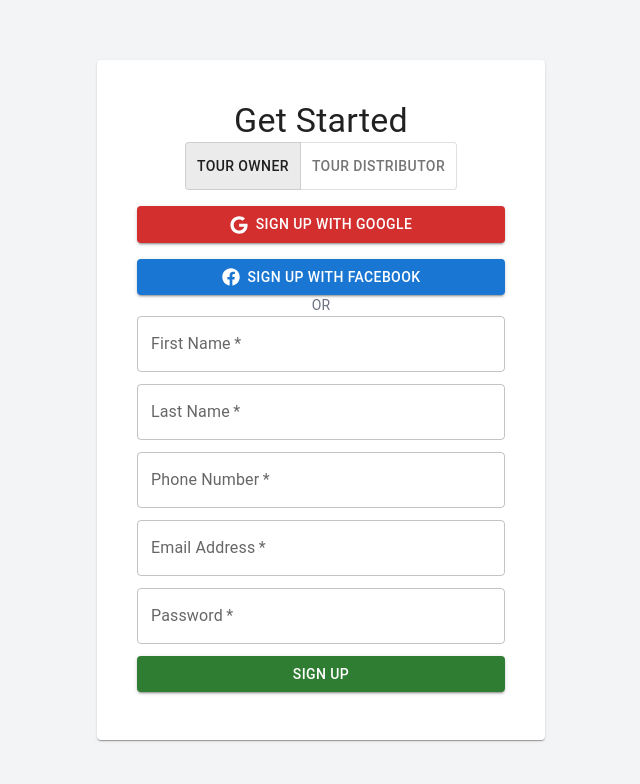
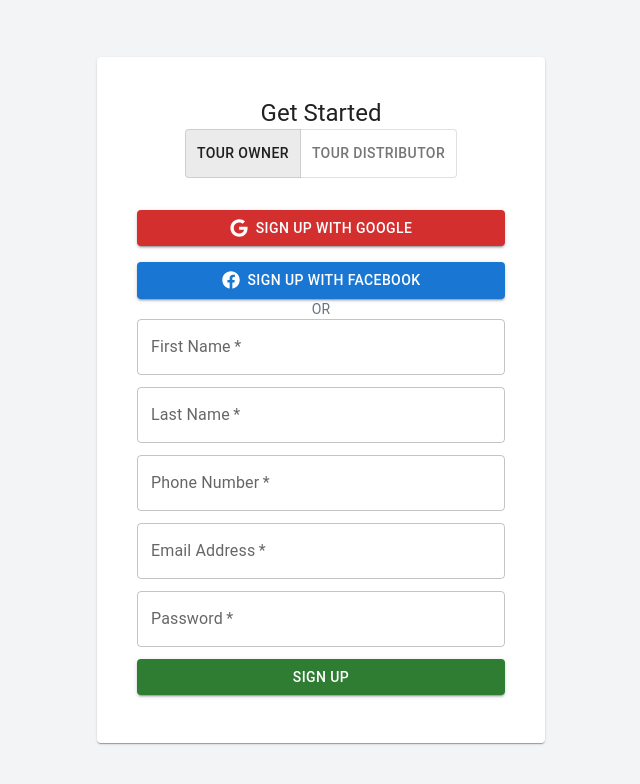
Before and after one commit to Mercy-Iyanu/TourNest, a React (Create React App) app: page /signup in a window 1280 px wide. Both pictures are taken after a click on the button "TOUR OWNER". Shown: the top 784 px of the page, without its empty margins (319-959 px from the left). Built offline with nearby package versions, Linux system fonts and the light colour scheme.

Commit message:
refactor(auth): refactor login and signup pages

```diff
--- a/src/components/auth/Login.js
+++ b/src/components/auth/Login.js
@@ -5,11 +5,22 @@ import { auth } from '../../utils/firebase';
 import { useNavigate, Link } from 'react-router-dom';
 import { Button, Card, CardContent, Typography } from '@mui/material';
 
+const SocialButton = ({ onClick, icon: Icon, text, color }) => (
+    <Button
+        onClick={onClick}
+        variant="contained"
+        color={color}
+        className="flex items-center gap-6 w-full py-2"
+    >
+        <Icon className="text-lg" /> {text}
+    </Button>
+);
+
 const Login = ({ onLogin }) => {
     const navigate = useNavigate();
     const googleProvider = new GoogleAuthProvider();
 
-    const GoogleLogin = async () => {
+    const handleGoogleLogin = async () => {
         try {
             const result = await signInWithPopup(auth, googleProvider);
             console.log(result.user);
@@ -17,7 +28,7 @@ const Login = ({ onLogin }) => {
             onLogin(true);
             navigate('/');
         } catch (error) {
-            console.log(error);
+            console.error("Google login error:", error);
         }
     };
 
@@ -33,31 +44,30 @@ const Login = ({ onLogin }) => {
                     </Typography>
 
                     <div className="flex flex-col gap-4 mt-4 mb-4">
-                        <Button
-                            onClick={GoogleLogin}
-                            variant="contained"
+                        <SocialButton
+                            onClick={handleGoogleLogin}
+                            icon={FaGoogle}
+                            text="Sign in with Google"
                             color="error"
-                            className="flex items-center gap-6 w-full py-2"
-                        >
-                            <FaGoogle className='text-lg' /> Sign in with Google
-                        </Button>
-                        <Button
-                            variant="contained"
+                        />
+                        <SocialButton
+                            onClick={() => alert('Facebook login coming soon')}
+                            icon={FaFacebook}
+                            text="Sign in with Facebook"
                             color="primary"
-                            className="flex items-center gap-6 w-full py-2"
-                        >
-                            <FaFacebook className='text-lg' /> Sign in with Facebook
-                        </Button>
+                        />
                     </div>
 
                     <Typography variant="body2" className="text-center text-gray-500 mt-4">
                         Don't have an account?{' '}
-                        <Link to='/signup' className='text-blue-600 hover:underline'>Sign up</Link>
+                        <Link to="/signup" className="text-blue-600 hover:underline">
+                            Sign up
+                        </Link>
                     </Typography>
                 </CardContent>
             </Card>
         </div>
     );
-}
+};
 
 export default Login;
--- a/src/components/auth/Signup.js
+++ b/src/components/auth/Signup.js
@@ -1,13 +1,20 @@
 import React, { useState } from "react";
 import { FaGoogle, FaFacebook } from "react-icons/fa";
 import { GoogleAuthProvider, signInWithPopup } from "firebase/auth";
+import { useNavigate } from "react-router-dom";
+import {
+  Button,
+  Card,
+  CardContent,
+  TextField,
+  Typography,
+  ToggleButton,
+  ToggleButtonGroup,
+} from "@mui/material";
 import { auth } from "../../utils/firebase";
-import { useNavigate } from "react-router-dom";
-import { Button, Card, CardContent, TextField, Typography, ToggleButton, ToggleButtonGroup } from "@mui/material";
 
 const SignUp = () => {
   const navigate = useNavigate();
-  const googleProvider = new GoogleAuthProvider();
   const [role, setRole] = useState("");
   const [formData, setFormData] = useState({
     firstName: "",
@@ -17,19 +24,17 @@ const SignUp = () => {
     password: "",
   });
 
+  const handleChange = ({ target: { name, value } }) =>
+    setFormData((prev) => ({ ...prev, [name]: value }));
+
   const handleGoogleSignUp = async () => {
     try {
-      const result = await signInWithPopup(auth, googleProvider);
-      console.log(result.user);
+      const result = await signInWithPopup(auth, new GoogleAuthProvider());
       localStorage.setItem("authUser", JSON.stringify(result.user));
       navigate("/");
     } catch (error) {
-      console.log(error);
+      console.error("Google sign-up error:", error);
     }
-  };
-
-  const handleChange = (e) => {
-    setFormData({ ...formData, [e.target.name]: e.target.value });
   };
 
   const handleSubmit = (e) => {
@@ -38,11 +43,23 @@ const SignUp = () => {
     navigate("/");
   };
 
+  const renderTextField = (label, name, type = "text") => (
+    <TextField
+      label={label}
+      name={name}
+      type={type}
+      value={formData[name]}
+      onChange={handleChange}
+      fullWidth
+      required
+    />
+  );
+
   return (
     <div className="flex items-center justify-center min-h-screen bg-gray-100 p-4">
       <Card className="shadow-xl max-w-md w-full p-6">
         <CardContent>
-          <Typography variant="h4" className="font-bold text-center mb-4">
+          <Typography variant="h5" className="font-bold text-center">
             Get Started
           </Typography>
 
@@ -50,7 +67,7 @@ const SignUp = () => {
             value={role}
             exclusive
             onChange={(e, newRole) => setRole(newRole)}
-            className="flex justify-center w-full mb-4"
+            className="flex justify-center w-full mb-8"
           >
             <ToggleButton value="Tour Owner">Tour Owner</ToggleButton>
             <ToggleButton value="Tour Distributor">Tour Distributor</ToggleButton>
@@ -63,67 +80,29 @@ const SignUp = () => {
                   onClick={handleGoogleSignUp}
                   variant="contained"
                   color="error"
-                  className="w-full py-2 mb-6 flex items-center gap-2"
+                  className="w-full py-2 flex items-center gap-2"
                 >
                   <FaGoogle className="text-lg" /> Sign up with Google
                 </Button>
                 <Button
                   variant="contained"
                   color="primary"
-                  className="w-full py-2 mb-6 flex items-center gap-2"
+                  className="w-full py-2 flex items-center gap-2"
                 >
                   <FaFacebook className="text-lg" /> Sign up with Facebook
                 </Button>
               </div>
 
-              <Typography variant="body2" className="text-center text-gray-500 mb-6">
+              <Typography variant="body2" className="text-center text-gray-500 my-6">
                 OR
               </Typography>
 
               <form onSubmit={handleSubmit} className="space-y-3">
-                <TextField
-                  label="First Name"
-                  name="firstName"
-                  value={formData.firstName}
-                  onChange={handleChange}
-                  fullWidth
-                  required
-                />
-                <TextField
-                  label="Last Name"
-                  name="lastName"
-                  value={formData.lastName}
-                  onChange={handleChange}
-                  fullWidth
-                  required
-                />
-                <TextField
-                  label="Phone Number"
-                  name="phone"
-                  type="tel"
-                  value={formData.phone}
-                  onChange={handleChange}
-                  fullWidth
-                  required
-                />
-                <TextField
-                  label="Email Address"
-                  name="email"
-                  type="email"
-                  value={formData.email}
-                  onChange={handleChange}
-                  fullWidth
-                  required
-                />
-                <TextField
-                  label="Password"
-                  name="password"
-                  type="password"
-                  value={formData.password}
-                  onChange={handleChange}
-                  fullWidth
-                  required
-                />
+                {renderTextField("First Name", "firstName")}
+                {renderTextField("Last Name", "lastName")}
+                {renderTextField("Phone Number", "phone", "tel")}
+                {renderTextField("Email Address", "email", "email")}
+                {renderTextField("Password", "password", "password")}
                 <Button type="submit" variant="contained" color="success" fullWidth>
                   Sign Up
                 </Button>
```
